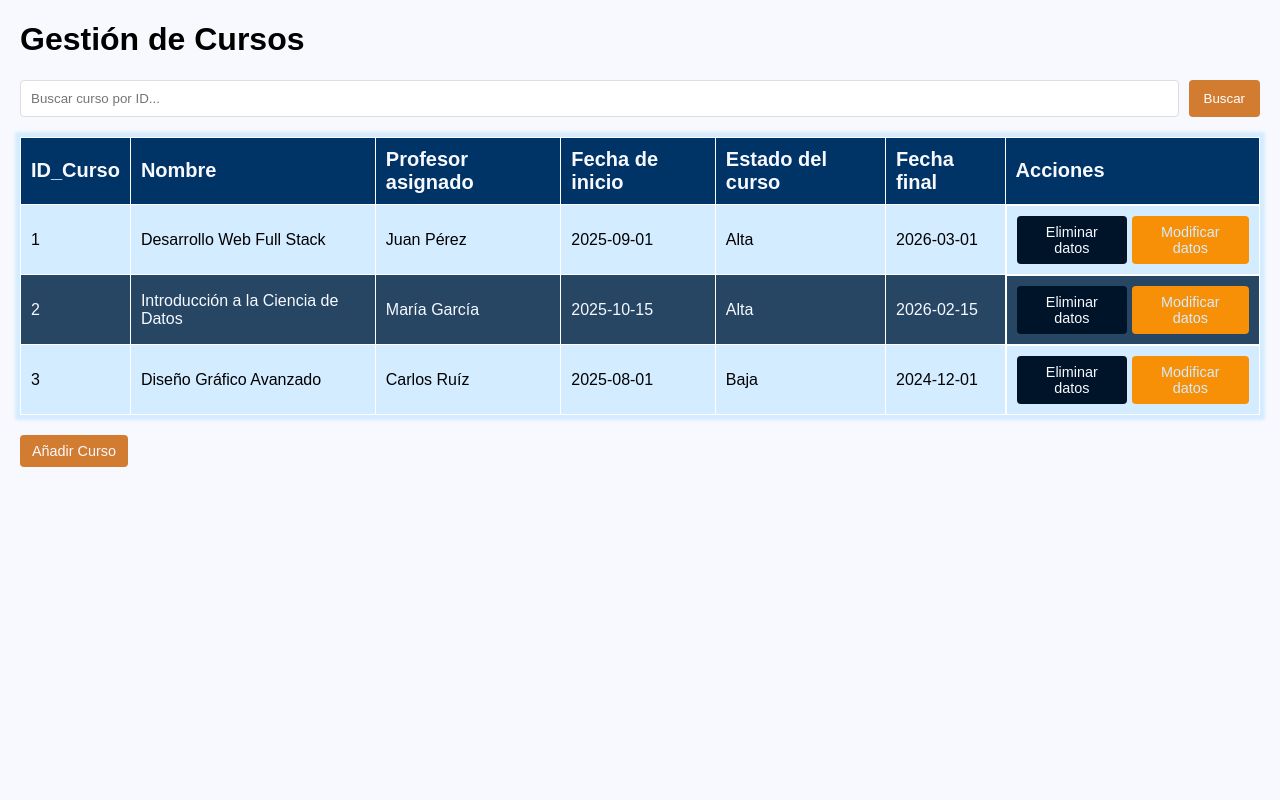
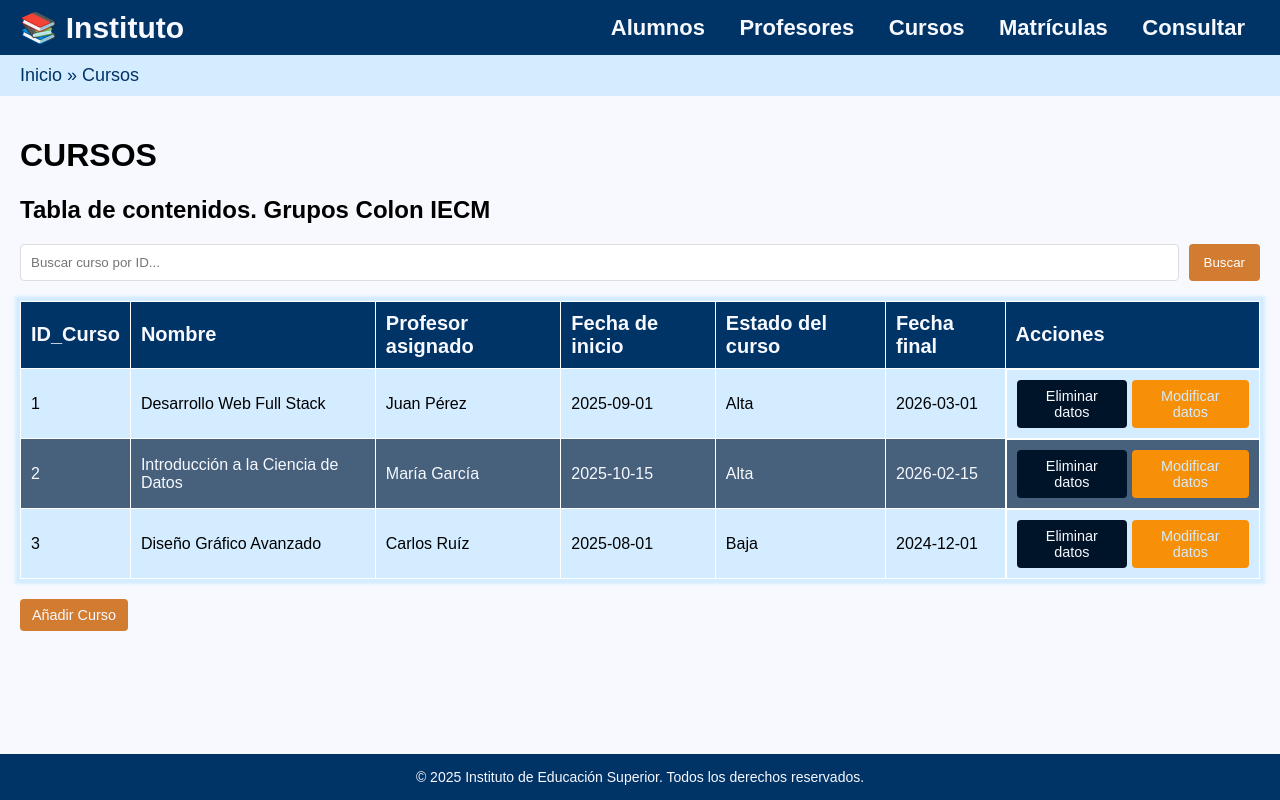
Before and after one commit to arojas-r/GestorAcademicoPracticas, a PHP site: page /cursos.php in a window 1280 px wide. Run offline with PHP 8.4, Linux system fonts and the light colour scheme.

Commit message:
incluyo header y footer

```diff
--- a/cursos.css
+++ /dev/null
@@ -1,176 +0,0 @@
-:root {
-    --background: #f7f9ff;
-    --thtable: #036;
-    --modify: #f79007;
-    --buton: #D27C32;
-    --delete: rgb(0, 20, 41);
-    --table1: #d4ecff;
-    --table2:  rgb(39, 70, 100);
-    --border: #ffffff;
-
-}
-
-body {
-    font-family: Arial, sans-serif;
-    margin: 20px;
-    background-color: var(--background);
-}
-
-table {
-    width: 100%;
-    border-collapse: collapse;
-    margin-bottom: 20px;
-    background-color: var(--table1);
-    box-shadow: 0px 0px 3px 5px var(--table1);
-}
-
-th,
-td {
-    padding: 10px;
-    border: 1px solid var(--border);
-    text-align: left;
-}
-
-th {
-    background-color: var(--thtable);
-    color: var(--background);
-    font-weight: 900;
-    font-size: 20px;
-}
-
-td {
-    font-weight: 500;
-}
-
-tr:nth-child(even) {
-    background-color: var(--table2);
-    color: var(--background);
-}
-
-.actions {
-    display: flex;
-    gap: 5px;
-}
-
-.btn {
-    padding: 8px 12px;
-    border: none;
-    border-radius: 4px;
-    cursor: pointer;
-    font-size: 0.9em;
-    color: var(--background);
-}
-
-.btn-delete {
-    background-color: var(--delete);
-}
-
-.btn-modify {
-    background-color: var(--modify);
-    color: var(--table1);
-}
-
-.btn-add {
-    background-color: var(--buton);
-    margin-bottom: 20px;
-}
-
-.search-container {
-    margin-bottom: 20px;
-    display: flex;
-    align-items: center;
-}
-
-.search-container input[type="text"] {
-    padding: 10px;
-    border: 1px solid #ddd;
-    border-radius: 4px;
-    flex-grow: 1;
-    margin-right: 10px;
-}
-
-.search-container button {
-    padding: 10px 15px;
-    background-color: var(--buton);
-    color: white;
-    border: none;
-    border-radius: 4px;
-    cursor: pointer;
-}
-
-/* Estilos para el modal */
-.modal-overlay {
-    display: none;
-    /* Oculto por defecto */
-    position: fixed;
-    top: 0;
-    left: 0;
-    width: 100%;
-    height: 100%;
-    background-color: rgba(0, 0, 0, 0.5);
-    /* Fondo semitransparente */
-    justify-content: center;
-    align-items: center;
-    z-index: 1000;
-    /* Asegura que esté encima de todo */
-}
-
-.modal-content {
-    background-color: #fff;
-    padding: 30px;
-    border-radius: 8px;
-    box-shadow: 0 4px 8px rgba(0, 0, 0, 0.2);
-    width: 90%;
-    max-width: 500px;
-    position: relative;
-}
-
-.modal-content h2 {
-    margin-top: 0;
-    margin-bottom: 20px;
-    color: #333;
-}
-
-.modal-content label {
-    display: block;
-    margin-bottom: 8px;
-    font-weight: bold;
-}
-
-.modal-content input[type="text"],
-.modal-content input[type="date"],
-.modal-content select {
-    /* Añadido estilo para select */
-    width: calc(100% - 22px);
-    padding: 10px;
-    margin-bottom: 15px;
-    border: 1px solid #ddd;
-    border-radius: 4px;
-}
-
-.modal-content button {
-    padding: 10px 20px;
-    background-color: #007bff;
-    color: white;
-    border: none;
-    border-radius: 4px;
-    cursor: pointer;
-    margin-right: 10px;
-}
-
-.modal-content .btn-cancel {
-    background-color: #6c757d;
-}
-
-.close-button {
-    position: absolute;
-    top: 10px;
-    right: 10px;
-    font-size: 24px;
-    cursor: pointer;
-    color: #aaa;
-}
-
-.close-button:hover {
-    color: #333;
-}
--- a/cursos.php
+++ b/cursos.php
@@ -4,10 +4,28 @@
     <meta charset="UTF-8">
     <meta name="viewport" content="width=device-width, initial-scale=1.0">
     <title>Gestión de Cursos</title>
-    <link rel="stylesheet" href="cursos.css">
+    <link rel="stylesheet" href="style.css">
+
 </head>
 <body>
-    <h1>Gestión de Cursos</h1>
+
+    <header>
+        <div class="logo"><a href="index.php">📚 Instituto</a></div>
+        <nav>
+            <a href="alumnos.php">Alumnos</a>
+            <a href="profesores.php">Profesores</a>
+            <a href="cursos.php">Cursos</a>
+            <a href="matriculas.php">Matrículas</a>
+            <a href="consultas.php">Consultar</a>
+        </nav>
+    </header>
+    <div class="breadcrumbs">
+        <a href="index.php">Inicio</a> &raquo; <span>Cursos</span>
+    </div>
+
+    <main>
+    <h1>CURSOS</h1>
+    <h2>Tabla de contenidos. Grupos Colon IECM</h2>
 
     <?php
     // Simulación de una base de datos con un array
@@ -20,7 +38,7 @@
                 'Nombre' => 'Desarrollo Web Full Stack',
                 'Profesor_asignado' => 'Juan Pérez',
                 'Fecha_inicio' => '2025-09-01',
-                'Estado_del_curso' => 'Alta', // Modificado a 'Alta'
+                'Estado_del_curso' => 'Alta',
                 'Fecha_final' => '2026-03-01'
             ],
             [
@@ -28,7 +46,7 @@
                 'Nombre' => 'Introducción a la Ciencia de Datos',
                 'Profesor_asignado' => 'María García',
                 'Fecha_inicio' => '2025-10-15',
-                'Estado_del_curso' => 'Alta', // Modificado a 'Alta'
+                'Estado_del_curso' => 'Alta',
                 'Fecha_final' => '2026-02-15'
             ],
             [
@@ -36,7 +54,7 @@
                 'Nombre' => 'Diseño Gráfico Avanzado',
                 'Profesor_asignado' => 'Carlos Ruíz',
                 'Fecha_inicio' => '2025-08-01',
-                'Estado_del_curso' => 'Baja', // Modificado a 'Baja'
+                'Estado_del_curso' => 'Baja',
                 'Fecha_final' => '2024-12-01'
             ]
         ];
@@ -179,6 +197,12 @@
         </div>
     </div>
 
+    </main>
+
+    <footer>
+        &copy; <?php echo date("Y"); ?> Instituto de Educación Superior. Todos los derechos reservados.
+    </footer>
+
     <script>
         function showForm(curso = null) {
             const modalOverlay = document.getElementById('modalOverlay');
--- /dev/null
+++ b/style.css
@@ -0,0 +1,242 @@
+        :root {
+            --background: #f7f9ff;
+            --thtable: #036;
+            --modify: #f79007;
+            --buton: #D27C32;
+            --delete: rgb(0, 20, 41);
+            --table1: #d4ecff;
+            --table2: rgb(71, 97, 124);
+            --border: #ffffff;
+
+        }
+
+        body {
+            font-family: Arial, sans-serif;
+            margin: 0px;
+            background-color: var(--background);
+        }
+
+        header {
+            background-color: var(--thtable);
+            color: var(--background);
+            display: flex;
+            align-items: center;
+            padding: 10px 20px;
+        }
+
+        .logo {
+            font-size: 30px;
+            font-weight: bold;
+        }
+
+        .logo a {
+            text-decoration: none;
+            color: var(--background);
+        }
+
+        nav {
+            margin-left: auto;
+        }
+
+        nav a {
+            color: var(--background);
+            text-decoration: none;
+            margin: 0 15px;
+            font-size: 22px;
+            font-weight: bold;
+        }
+
+        nav a:hover {
+            text-decoration: underline;
+        }
+
+
+        .breadcrumbs {
+            background-color: var(--table1);
+            padding: 10px 20px;
+            font-size: 18px;
+            color: var(--thtable);
+        }
+
+        .breadcrumbs a {
+            text-decoration: none;
+            color: var(--thtable);
+        }
+
+        .breadcrumbs a:hover {
+            text-decoration: underline;
+        }
+
+        main {
+            padding: 20px;
+        }
+
+        footer {
+            background-color: var(--thtable);
+            color: var(--background);
+            text-align: center;
+            padding: 15px 0;
+            position: fixed;
+            bottom: 0;
+            width: 100%;
+            font-size: 14px;
+        }
+
+        table {
+            width: 100%;
+            border-collapse: collapse;
+            margin-bottom: 20px;
+            background-color: var(--table1);
+            box-shadow: 0px 0px 3px 5px var(--table1);
+        }
+
+        th,
+        td {
+            padding: 10px;
+            border: 1px solid var(--border);
+            text-align: left;
+        }
+
+        th {
+            background-color: var(--thtable);
+            color: var(--background);
+            font-weight: 900;
+            font-size: 20px;
+        }
+
+        td {
+            font-weight: 500;
+        }
+
+        tr:nth-child(even) {
+            background-color: var(--table2);
+            color: var(--background);
+        }
+
+        .actions {
+            display: flex;
+            gap: 5px;
+        }
+
+        .btn {
+            padding: 8px 12px;
+            border: none;
+            border-radius: 4px;
+            cursor: pointer;
+            font-size: 0.9em;
+            color: var(--background);
+        }
+
+        .btn-delete {
+            background-color: var(--delete);
+        }
+
+        .btn-modify {
+            background-color: var(--modify);
+            color: var(--table1);
+        }
+
+        .btn-add {
+            background-color: var(--buton);
+            margin-bottom: 20px;
+        }
+
+        .search-container {
+            margin-bottom: 20px;
+            display: flex;
+            align-items: center;
+        }
+
+        .search-container input[type="text"] {
+            padding: 10px;
+            border: 1px solid #ddd;
+            border-radius: 4px;
+            flex-grow: 1;
+            margin-right: 10px;
+        }
+
+        .search-container button {
+            padding: 10px 15px;
+            background-color: var(--buton);
+            color: white;
+            border: none;
+            border-radius: 4px;
+            cursor: pointer;
+        }
+
+        /* Estilos para el modal */
+        .modal-overlay {
+            display: none;
+            /* Oculto por defecto */
+            position: fixed;
+            top: 0;
+            left: 0;
+            width: 100%;
+            height: 100%;
+            background-color: rgba(0, 0, 0, 0.5);
+            /* Fondo semitransparente */
+            justify-content: center;
+            align-items: center;
+            z-index: 1000;
+            /* Asegura que esté encima de todo */
+        }
+
+        .modal-content {
+            background-color: #fff;
+            padding: 30px;
+            border-radius: 8px;
+            box-shadow: 0 4px 8px rgba(0, 0, 0, 0.2);
+            width: 90%;
+            max-width: 500px;
+            position: relative;
+        }
+
+        .modal-content h2 {
+            margin-top: 0;
+            margin-bottom: 20px;
+            color: #333;
+        }
+
+        .modal-content label {
+            display: block;
+            margin-bottom: 8px;
+            font-weight: bold;
+        }
+
+        .modal-content input[type="text"],
+        .modal-content input[type="date"],
+        .modal-content select {
+            /* Añadido estilo para select */
+            width: calc(100% - 22px);
+            padding: 10px;
+            margin-bottom: 15px;
+            border: 1px solid #ddd;
+            border-radius: 4px;
+        }
+
+        .modal-content button {
+            padding: 10px 20px;
+            background-color: #007bff;
+            color: white;
+            border: none;
+            border-radius: 4px;
+            cursor: pointer;
+            margin-right: 10px;
+        }
+
+        .modal-content .btn-cancel {
+            background-color: #6c757d;
+        }
+
+        .close-button {
+            position: absolute;
+            top: 10px;
+            right: 10px;
+            font-size: 24px;
+            cursor: pointer;
+            color: #aaa;
+        }
+
+        .close-button:hover {
+            color: #333;
+        }
```
Also changed, not shown: index.php (added, +37 -0 lines).
